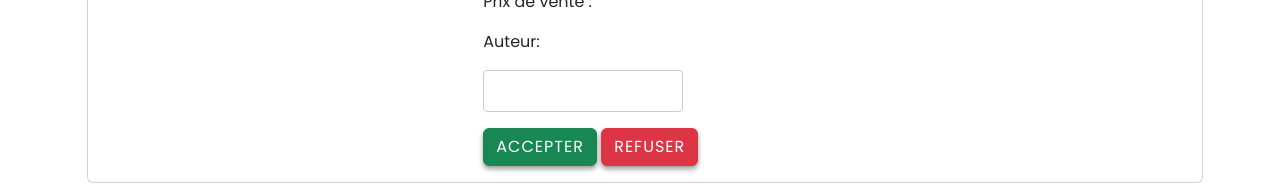
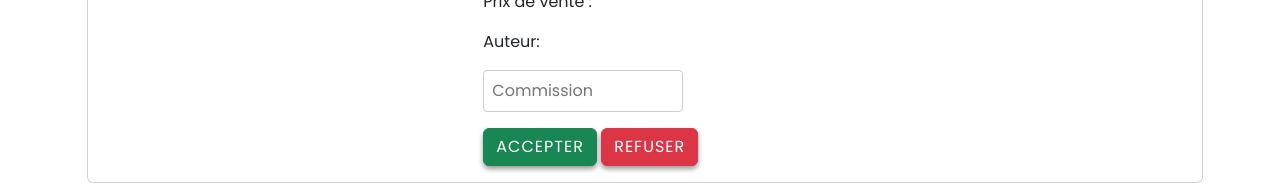
Before and after one commit to TojoKely04/Vente_Voiture_Front, a React (Create React App) app: page /Detail/1 in a window 1280 px wide. Shown: the part 545-730 px from the top of the page. Built offline with nearby package versions, Linux system fonts and the light colour scheme; no server answers; a small style sheet from the web is missing.

Commit message:
Update Detail.js

```diff
--- a/src/annonce/Detail.js
+++ b/src/annonce/Detail.js
@@ -137,7 +137,9 @@ function Detail(){
                                     {apropos()}
                                     <Card.Text>
                                         <div>
-                                        <input type="text"
+                                        <input
+                                            placeholder='Commission'
+                                            type="text"
                                             value={commission}
                                             onChange={handleInputChange}
                                             id="commission"/>
```
